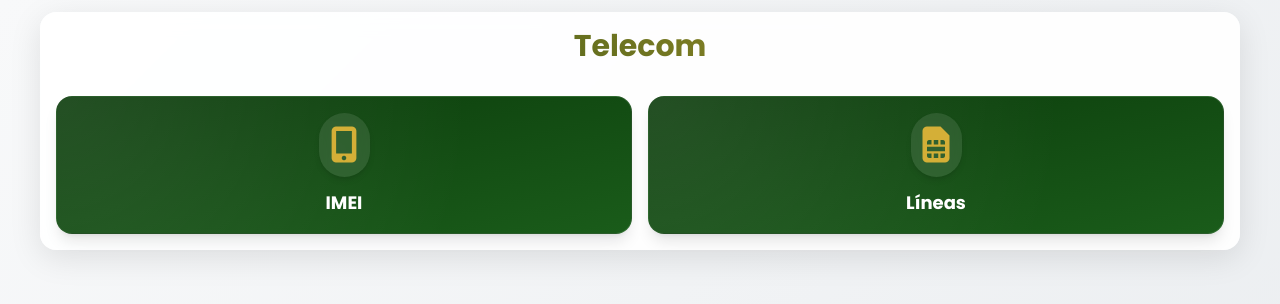
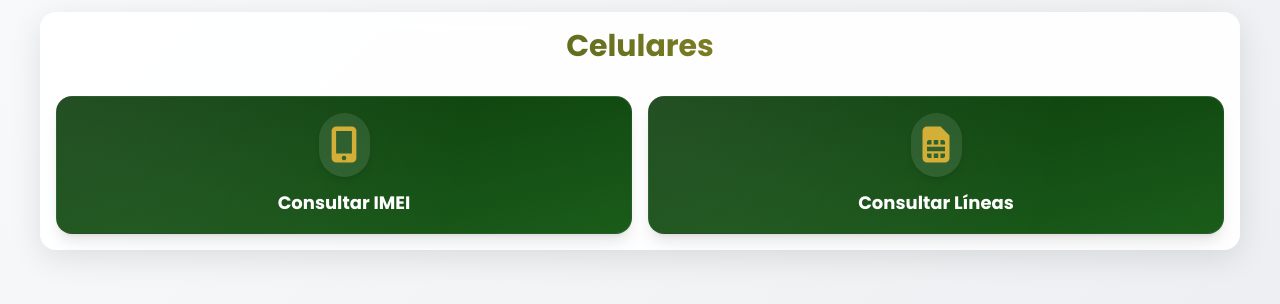
Before and after one commit to sirisolasveo/SISTEMAS-PNP-CUSCO, a plain HTML site: page pages/telecom.html in a window 1280 px wide. Drawn offline with nearby package versions, Linux system fonts and the light colour scheme; no server answers.

Commit message:
SE ACTUALIZO LOS NOMBRES DE LOS BOTONES

```diff
--- a/pages/telecom.html
+++ b/pages/telecom.html
@@ -19,7 +19,7 @@
     <main class="container mx-auto px-4 pt-3 pb-8">
         <div class="main-container p-4 mb-4">
             <h1 class="text-2xl sm:text-3xl font-bold gradient-title text-center mb-4 fade-in">
-                Telecom
+                Celulares
             </h1>
 
             <!-- Grid de botones -->
@@ -30,7 +30,7 @@
                         <div class="icon-wrapper bg-white/10 p-3 rounded-full mb-3">
                             <i class="fas fa-mobile-alt text-[#D4AF37] text-3xl sm:text-4xl"></i>
                         </div>
-                        <h2 class="text-white text-sm sm:text-lg font-bold">IMEI</h2>
+                        <h2 class="text-white text-sm sm:text-lg font-bold">Consultar IMEI</h2>
                     </div>
                 </a>
 
@@ -40,7 +40,7 @@
                         <div class="icon-wrapper bg-white/10 p-3 rounded-full mb-3">
                             <i class="fas fa-sim-card text-[#D4AF37] text-3xl sm:text-4xl"></i>
                         </div>
-                        <h2 class="text-white text-sm sm:text-lg font-bold">Líneas</h2>
+                        <h2 class="text-white text-sm sm:text-lg font-bold">Consultar Líneas</h2>
                     </div>
                 </a>
             </div>
```
